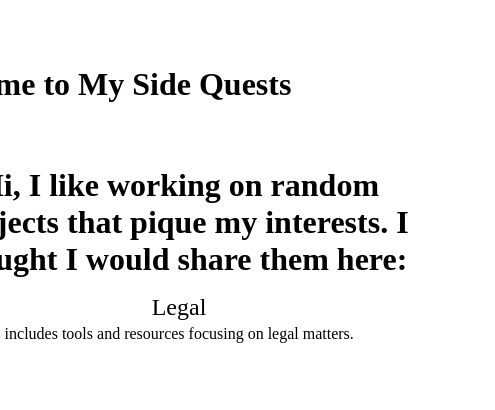
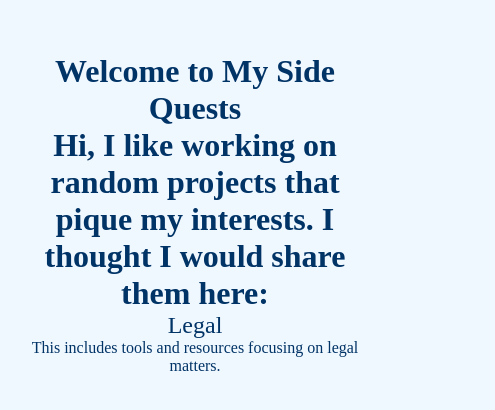
Before and after one commit to doessheknow/legal-resource-hub, a plain HTML site: page index.html in a window 390 px wide. Shown: the part 208-618 px from the top of the page, 495 px wide, since content can reach past the window. Drawn offline with Linux system fonts and the light colour scheme.

Commit message:
Update styles.css

```diff
--- a/styles.css
+++ b/styles.css
@@ -7,30 +7,15 @@
 
 /* Root styles */
 :root {
-  --size: 45px;
-  --line-light: rgba(255, 255, 255, 0.15); /* Fallback for color-mix */
-  --line-dark: rgba(0, 0, 0, 0.15); /* Fallback for color-mix */
-  --bg-light: #ffffff;
-  --bg-dark: #121212;
-  --text-light: #000000;
-  --text-dark: #ffffff;
-  --intent: 0; /* Intent for hover effects */
+  --link-color: #555; /* Default link color */
+  --link-hover: #888; /* Hover link color */
+  --bg-home: #f0f8ff; /* Homepage background: light blue */
+  --bg-other: #fffaf0; /* Other pages background: ivory */
+  --text-home: #003366; /* Homepage text: dark blue */
+  --text-other: #8b0000; /* Other pages text: dark red */
 }
 
-/* Dark theme styles */
-[data-theme="dark"] {
-  background: var(--bg-dark);
-  color: var(--text-dark);
-}
-
-/* Light theme styles */
-[data-theme="light"],
-html {
-  background: var(--bg-light);
-  color: var(--text-light);
-}
-
-/* Body styles */
+/* General body styles */
 body {
   display: flex;
   flex-direction: column;
@@ -38,111 +23,42 @@
   justify-content: center;
   min-height: 100vh;
   text-align: center;
-  background: var(--bg-light);
-  color: var(--text-light);
-  transition: background 0.3s, color 0.3s; /* Smooth theme switch */
+  transition: background 0.3s, color 0.3s;
 }
 
-/* Radial background grid */
-body::before {
-  --size: 30px;
-  content: '';
-  position: fixed;
-  top: 0;
-  left: 0;
-  height: 100vh;
-  width: 100vw;
-  background: radial-gradient(
-      4px 4px at 50% 50%,
-      var(--line-light),
-      transparent 2px var(--size)
-    )
-    50% 50% / var(--size) var(--size);
-  z-index: -1;
-  pointer-events: none;
+/* Homepage styles */
+body.home {
+  background-color: var(--bg-home);
+  color: var(--text-home);
 }
 
-/* Text styling */
-p {
-  width: 60ch;
-  max-width: calc(100% - 2rem);
-  line-height: 1.6;
+body.home a {
+  color: var(--text-home);
 }
 
-/* Heading */
-h1 {
-  font-size: clamp(3rem, 7vw + 1rem, 5rem);
-  margin-bottom: 1rem;
+body.home a:hover {
+  color: #004488; /* Slightly lighter blue on hover */
 }
 
-/* Header */
-header {
-  position: relative;
-  width: 100%;
-  text-align: left;
-  padding: 1rem;
+/* Other pages styles */
+body.other-page {
+  background-color: var(--bg-other);
+  color: var(--text-other);
 }
 
-header svg {
-  width: 60px;
-  position: absolute;
-  right: 0;
-  top: 0;
-  fill: currentColor;
-  transform: translate(-25%, -25%) rotate(25deg);
+body.other-page a {
+  color: var(--text-other);
 }
 
-/* Button styling */
-button {
-  position: fixed;
-  top: 1rem;
-  right: 1rem;
-  width: 48px;
-  height: 48px;
-  display: grid;
-  place-items: center;
-  border: none;
-  border-radius: 6px;
-  background-color: var(--line-light);
-  cursor: pointer;
-  transition: background 0.2s ease;
+body.other-page a:hover {
+  color: #a80000; /* Slightly lighter red on hover */
 }
 
-button svg {
-  width: 50%;
-  height: auto;
-}
-
-button:is(:hover, :focus-visible) {
-  background-color: var(--line-dark);
-}
-
-/* Main content */
-main {
-  width: 600px;
-  max-width: calc(100% - 2rem);
-  padding: 2rem;
-  text-align: center;
-}
-
-/* Accessibility helper */
-.sr-only {
-  position: absolute;
-  width: 1px;
-  height: 1px;
-  padding: 0;
-  margin: -1px;
-  overflow: hidden;
-  clip: rect(0, 0, 0, 0);
-  white-space: nowrap;
-  border: none;
-}
-
-/* Links */
+/* General link styles */
 a {
-  color: var(--text-light);
   text-decoration: none;
   font-weight: 500;
+  transition: color 0.3s ease;
 }
 
 a:hover {
@@ -150,17 +66,11 @@
 }
 
 /* Responsive adjustments */
-@media (prefers-color-scheme: dark) {
-  :root {
-    --line-light: var(--line-dark);
+@media (max-width: 768px) {
+  body {
+    padding: 1rem;
   }
-  body {
-    background: var(--bg-dark);
-    color: var(--text-dark);
-  }
-}
 
-@media (max-width: 768px) {
   h1 {
     font-size: 2rem;
   }
```
